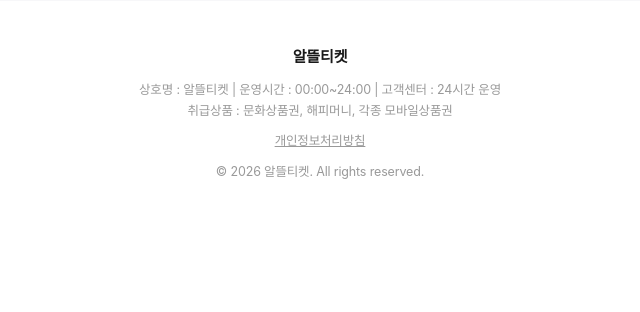
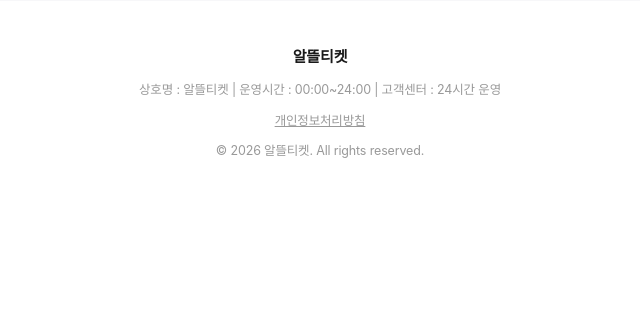
Before and after one commit to Jeongdonghwan/ticket_prj, a Flask app: page / in a window 1280 px wide. Shown: the part 5894-6206 px from the top of the page, without its empty margins (320-960 px from the left). After the commit the page ends 6052 px from the top, so only its background shows below. Run offline with Flask 3, Linux system fonts and the light colour scheme; data that the repository does not hold is empty; some web fonts are replaced.

Commit message:
푸터 취급상품 줄 제거
Co-Authored-By: Claude Fable 5 <noreply@anthropic.com>

```diff
--- a/templates/index.html
+++ b/templates/index.html
@@ -519,8 +519,7 @@ footer a{text-decoration:underline}
 <footer>
   <div class="wrap">
     <div class="f-logo">알뜰티켓</div>
-    <p>상호명 : 알뜰티켓 | 운영시간 : 00:00~24:00 | 고객센터 : 24시간 운영<br>
-    취급상품 : 문화상품권, 해피머니, 각종 모바일상품권</p>
+    <p>상호명 : 알뜰티켓 | 운영시간 : 00:00~24:00 | 고객센터 : 24시간 운영</p>
     <p style="margin-top:10px"><a href="{{ url_for('privacy') }}">개인정보처리방침</a></p>
     <p style="margin-top:10px">© 2026 알뜰티켓. All rights reserved.</p>
   </div>
```
